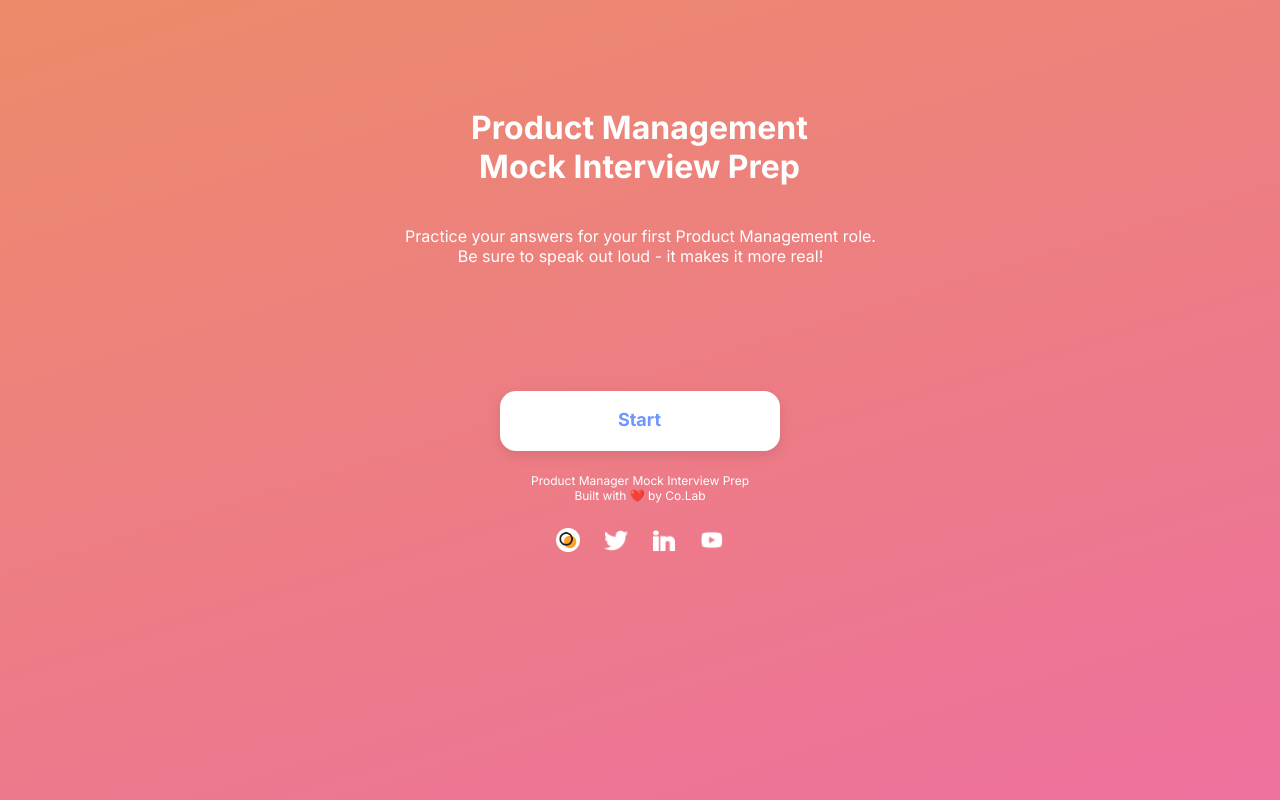
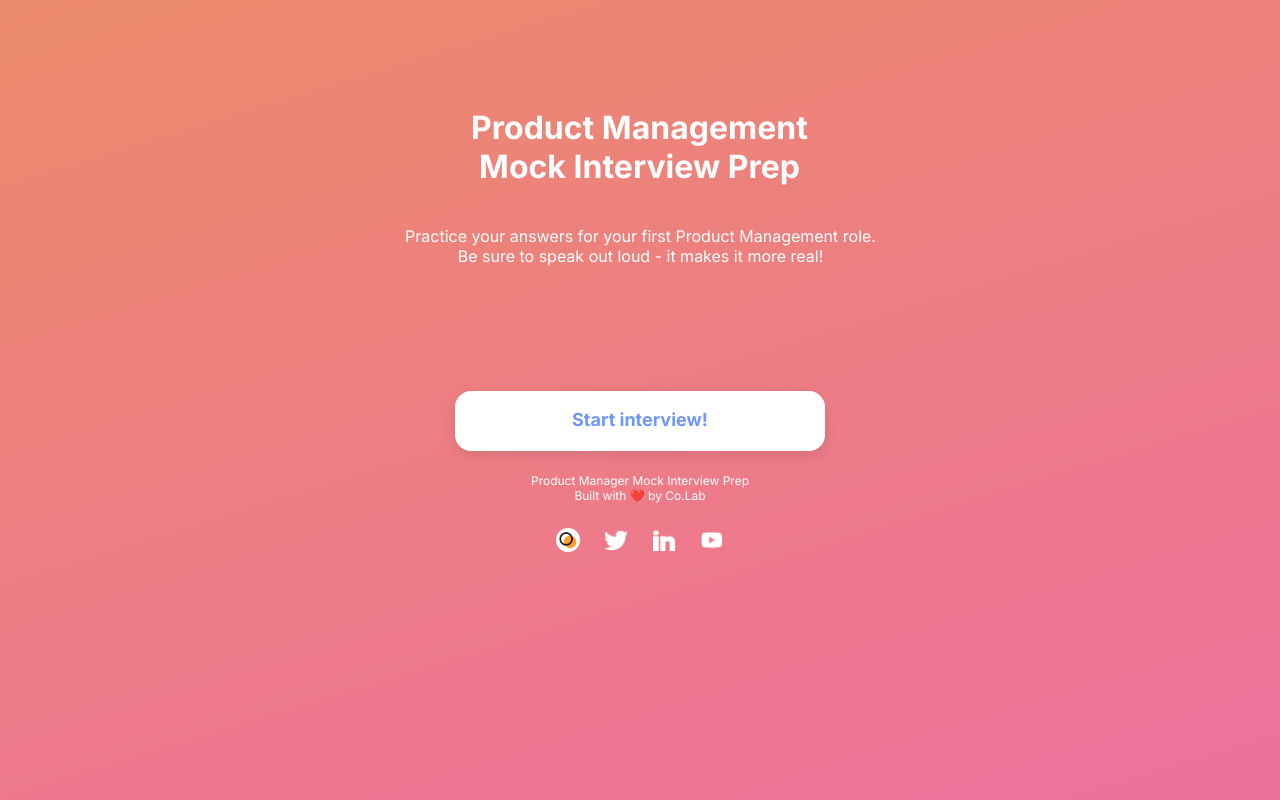
Before and after one commit to herenhuang/pm-interviews, a React (Vite) app: page / in a window 1280 px wide. Built offline with nearby package versions, Linux system fonts and the light colour scheme; a small style sheet from the web is missing.

Commit message:
Update index.jsx

```diff
--- a/components/WelcomeScreen/index.jsx
+++ b/components/WelcomeScreen/index.jsx
@@ -13,7 +13,7 @@ function WelcomeScreen(props) {
       <div className="welcome-screen screen">
         <div className="title-2 inter-bold-white-32px">{title}</div>
         <p className="subtitle">{subtitle}</p>
-        <MainButton className="main-button-1" onClick={()=> history.push("/question-screen")}>Start</MainButton>
+        <MainButton className="main-button-1" onClick={()=> history.push("/question-screen")}>Start interview!</MainButton>
         <SocialFooter />
       </div>
     </div>
```
